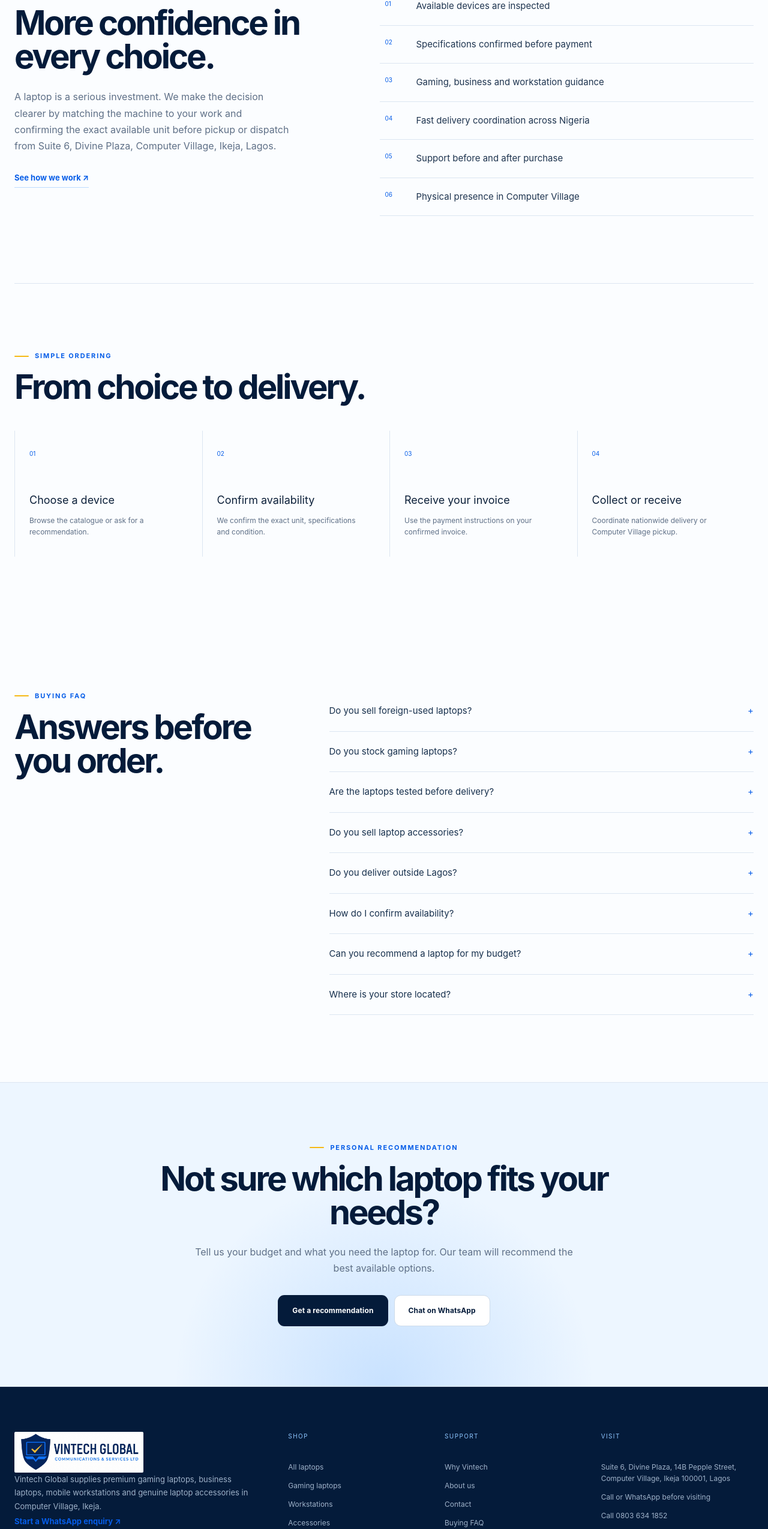
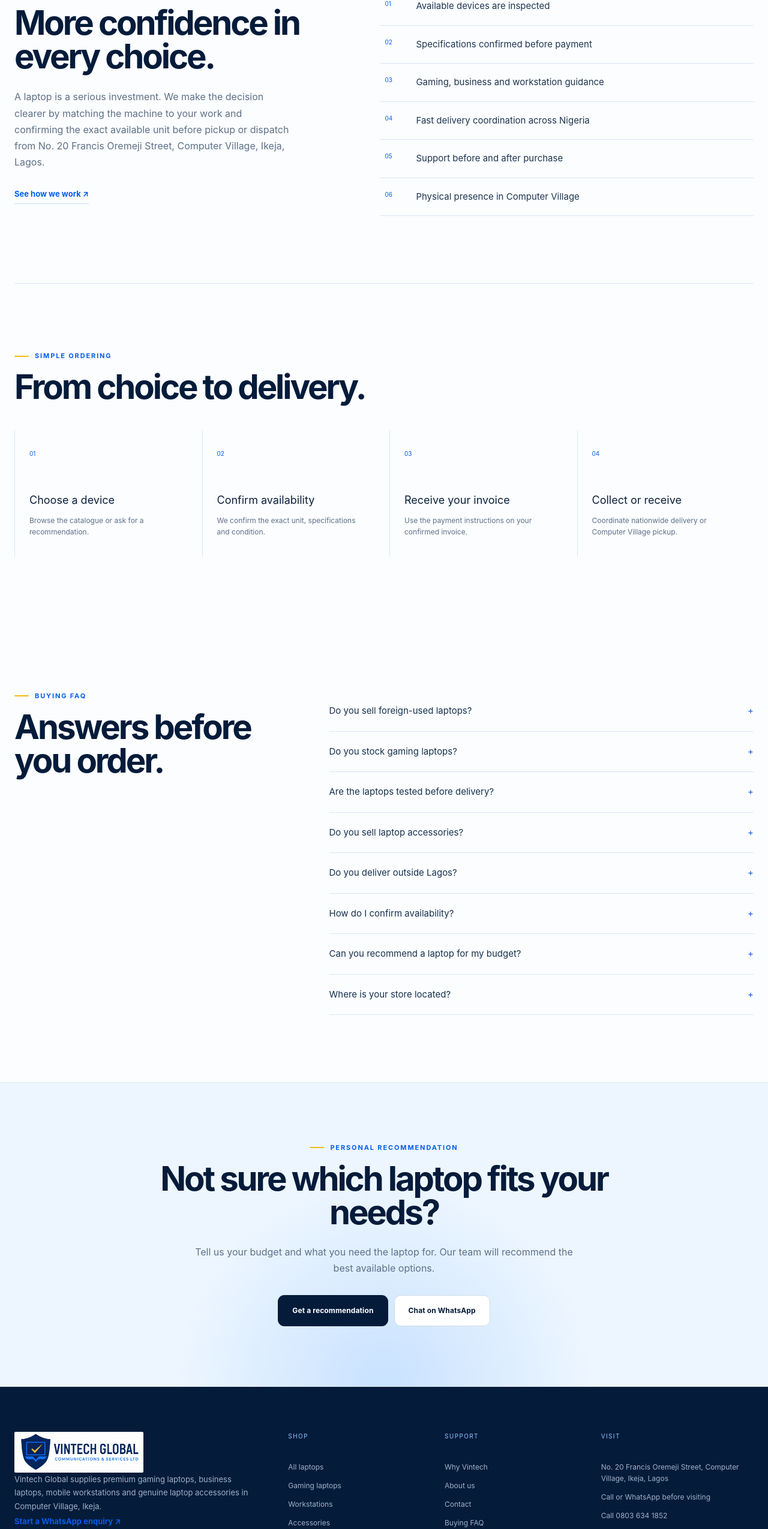
Before and after one commit to MICHEALSHOE2000/vintech, a Next.js app: page / in a window 1280 px wide. Shown: the part 5934-8483 px from the top of the page at 60% size. Built offline with nearby package versions, Linux system fonts and the light colour scheme.

Commit message:
Add new laptop stock and update store address

```diff
--- a/app/data/site.ts
+++ b/app/data/site.ts
@@ -3,9 +3,9 @@ export const siteConfig = {
   shortName: "VINTECH GLOBAL",
   description:
     "Vintech Global supplies premium gaming laptops, business laptops, mobile workstations and genuine laptop accessories in Computer Village, Ikeja.",
-  location: "Suite 6, Divine Plaza, Computer Village, Ikeja, Lagos",
+  location: "No. 20 Francis Oremeji Street, Computer Village, Ikeja, Lagos",
   address:
-    "Suite 6, Divine Plaza, 14B Pepple Street, Computer Village, Ikeja 100001, Lagos",
+    "No. 20 Francis Oremeji Street, Computer Village, Ikeja, Lagos",
   phone: "+2348036341852",
   phoneDisplay: "0803 634 1852",
   whatsapp: "2348036341852",
```
